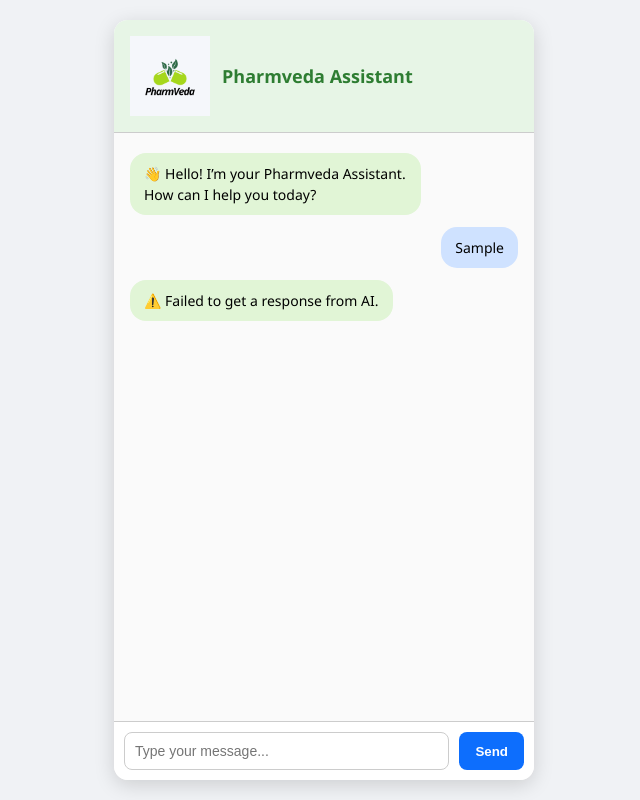
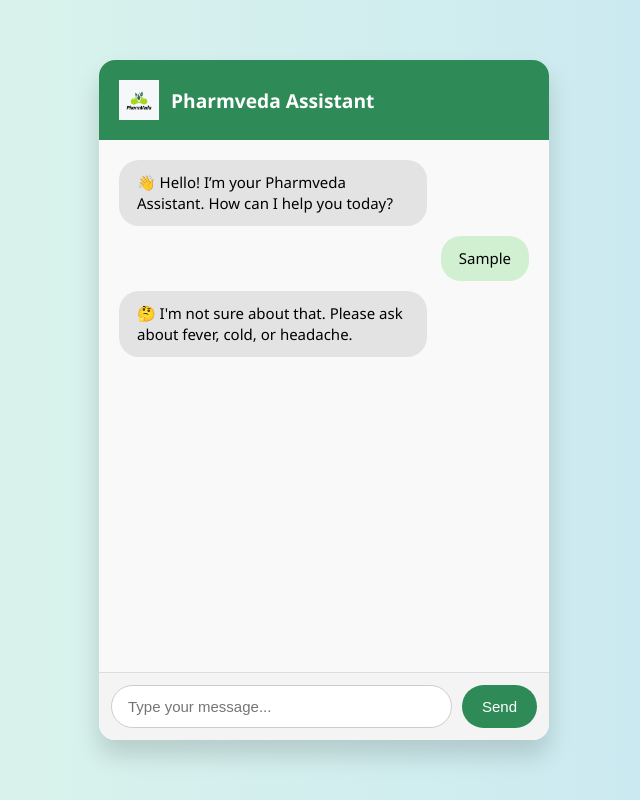
Before and after one commit to ananaya-agarwal/PHARMVEDA, a plain HTML site: page news.html in a window 1280 px wide. Both pictures are taken after typing "Sample" into the empty fields and a click on the button "Send". Shown: the whole page, without its empty margins (316-956 px from the left). Drawn offline with Linux system fonts and the light colour scheme; no server answers.

Commit message:
Update news.html

```diff
--- a/news.html
+++ b/news.html
@@ -4,25 +4,189 @@
   <meta charset="UTF-8" />
   <meta name="viewport" content="width=device-width, initial-scale=1.0"/>
   <title>Pharmveda Chatbot</title>
-  <link rel="stylesheet" href="style.css" />
+  <style>
+    * {
+      box-sizing: border-box;
+    }
+
+    body {
+      font-family: 'Segoe UI', Tahoma, Geneva, Verdana, sans-serif;
+      margin: 0;
+      padding: 0;
+      background: linear-gradient(to right, #e0f7e9, #c4e5f3);
+      display: flex;
+      justify-content: center;
+      align-items: center;
+      height: 100vh;
+    }
+
+    .chat-wrapper {
+      width: 100%;
+      max-width: 450px;
+      height: 85vh;
+      background: #ffffff;
+      border-radius: 16px;
+      box-shadow: 0 15px 25px rgba(0, 0, 0, 0.15);
+      display: flex;
+      flex-direction: column;
+      overflow: hidden;
+    }
+
+    .chat-header {
+      display: flex;
+      align-items: center;
+      padding: 20px;
+      background: #2e8b57;
+      color: white;
+      font-size: 1.2rem;
+      font-weight: bold;
+    }
+
+    .chat-logo {
+      height: 40px;
+      margin-right: 12px;
+    }
+
+    .chat-window {
+      flex-grow: 1;
+      padding: 20px;
+      overflow-y: auto;
+      background: #f9f9f9;
+      display: flex;
+      flex-direction: column;
+      gap: 10px;
+    }
+
+    .message {
+      padding: 12px 18px;
+      border-radius: 20px;
+      max-width: 75%;
+      word-wrap: break-word;
+      font-size: 15px;
+      line-height: 1.4;
+    }
+
+    .message.user {
+      background-color: #d1f0d1;
+      align-self: flex-end;
+    }
+
+    .message.bot {
+      background-color: #e3e3e3;
+      align-self: flex-start;
+    }
+
+    .chat-input-area {
+      display: flex;
+      border-top: 1px solid #ddd;
+      background-color: #f4f4f4;
+      padding: 12px;
+    }
+
+    #chat-input {
+      flex-grow: 1;
+      padding: 12px 16px;
+      border: 1px solid #ccc;
+      border-radius: 30px;
+      font-size: 15px;
+      outline: none;
+      transition: border-color 0.3s;
+    }
+
+    #chat-input:focus {
+      border-color: #2e8b57;
+    }
+
+    #send-btn {
+      background-color: #2e8b57;
+      color: white;
+      border: none;
+      padding: 12px 20px;
+      margin-left: 10px;
+      border-radius: 30px;
+      font-size: 15px;
+      cursor: pointer;
+      transition: background-color 0.3s;
+    }
+
+    #send-btn:hover {
+      background-color: #256c45;
+    }
+
+    ::-webkit-scrollbar {
+      width: 6px;
+    }
+
+    ::-webkit-scrollbar-thumb {
+      background-color: #bbb;
+      border-radius: 10px;
+    }
+
+    @media (max-width: 500px) {
+      .chat-wrapper {
+        height: 95vh;
+        border-radius: 0;
+      }
+    }
+  </style>
 </head>
 <body>
   <div class="chat-wrapper">
     <div class="chat-header">
       <img src="Medicine (1).png" alt="Pharmveda Logo" class="chat-logo" />
-      <h1>Pharmveda Assistant</h1>
+      Pharmveda Assistant
     </div>
 
     <div class="chat-window" id="chat-window">
       <div class="message bot">👋 Hello! I’m your Pharmveda Assistant. How can I help you today?</div>
     </div>
 
-    <div class="chat-input-area">
-      <input type="text" id="chat-input" placeholder="Type your message..." autocomplete="off" />
-      <button id="send-btn">Send</button>
-    </div>
+    <form class="chat-input-area" id="chat-form">
+      <input type="text" id="chat-input" placeholder="Type your message..." autocomplete="off" aria-label="Chat input" />
+      <button type="submit" id="send-btn" aria-label="Send message">Send</button>
+    </form>
   </div>
 
-  <script src="script.js"></script>
+  <script>
+    document.addEventListener("DOMContentLoaded", () => {
+      const chatForm = document.getElementById("chat-form");
+      const chatInput = document.getElementById("chat-input");
+      const chatWindow = document.getElementById("chat-window");
+
+      function addMessage(text, sender = "user") {
+        const message = document.createElement("div");
+        message.classList.add("message", sender);
+        message.textContent = text;
+        chatWindow.appendChild(message);
+        chatWindow.scrollTop = chatWindow.scrollHeight;
+      }
+
+      function getBotResponse(input) {
+        const cleanedInput = input.trim().toLowerCase();
+
+        if (cleanedInput.includes("fever")) {
+          return "🌿 You should take tulsi, giloye, and kada.";
+        } else if (cleanedInput.includes("cold")) {
+          return "🍯 Try ginger tea, honey, and steam inhalation.";
+        } else if (cleanedInput.includes("headache")) {
+          return "💆‍♀️ Clove oil, peppermint, or hydration may help.";
+        } else {
+          return "🤔 I'm not sure about that. Please ask about fever, cold, or headache.";
+        }
+      }
+
+      chatForm.addEventListener("submit", (e) => {
+        e.preventDefault();
+        const userInput = chatInput.value;
+        if (!userInput) return;
+
+        addMessage(userInput, "user");
+        const botReply = getBotResponse(userInput);
+        setTimeout(() => addMessage(botReply, "bot"), 400);
+
+        chatInput.value = "";
+      });
+    });
+  </script>
 </body>
 </html>
```
